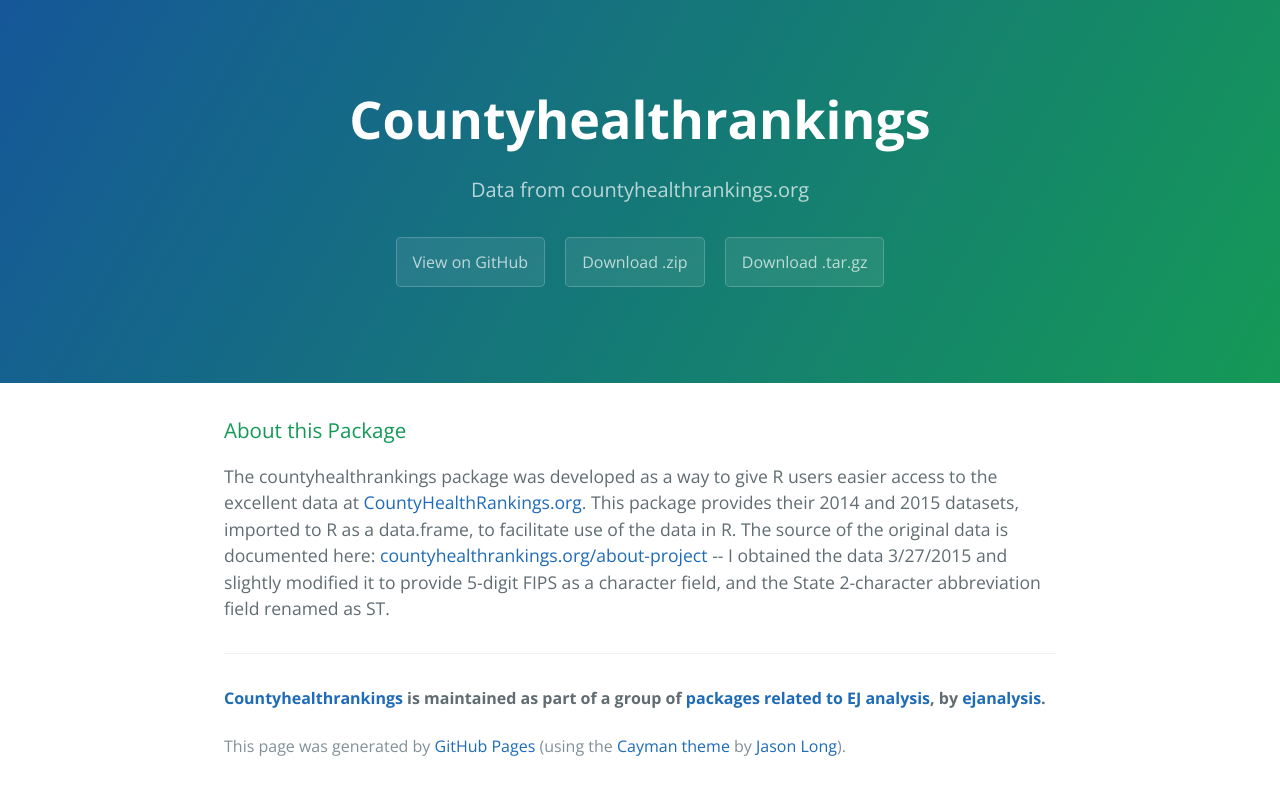
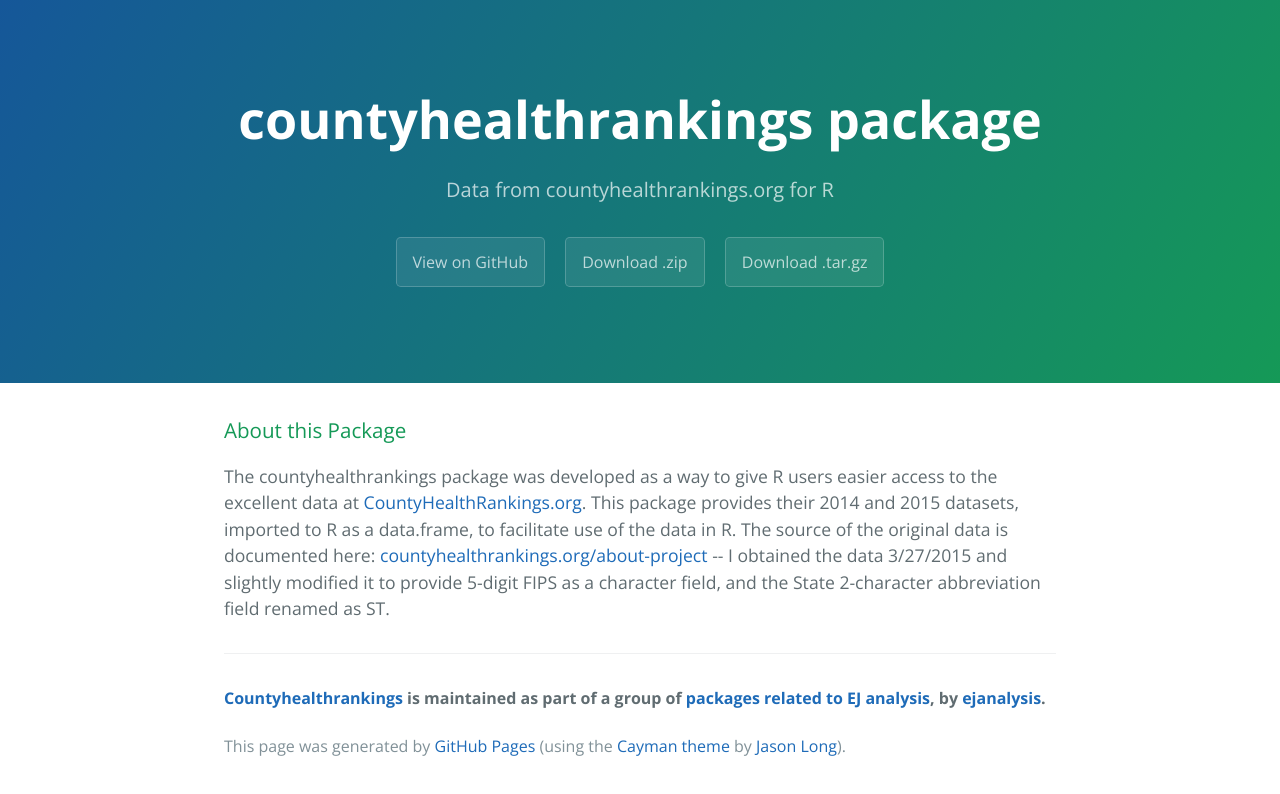
Before and after one commit to ejanalysis/countyhealthrankings, a plain HTML site: page index.html in a window 1280 px wide. Drawn offline with nearby package versions, Linux system fonts and the light colour scheme.

Commit message:
edits to index.html

```diff
--- a/index.html
+++ b/index.html
@@ -2,7 +2,7 @@
 <html lang="en-us">
   <head>
     <meta charset="UTF-8">
-    <title>Countyhealthrankings by ejanalysis</title>
+    <title>countyhealthrankings package</title>
     <meta name="viewport" content="width=device-width, initial-scale=1">
     <link rel="stylesheet" type="text/css" href="stylesheets/normalize.css" media="screen">
     <link href='http://fonts.googleapis.com/css?family=Open+Sans:400,700' rel='stylesheet' type='text/css'>
@@ -11,8 +11,8 @@
   </head>
   <body>
     <section class="page-header">
-      <h1 class="project-name">Countyhealthrankings</h1>
-      <h2 class="project-tagline">Data from countyhealthrankings.org</h2>
+      <h1 class="project-name">countyhealthrankings package</h1>
+      <h2 class="project-tagline">Data from countyhealthrankings.org for R</h2>
       <a href="https://github.com/ejanalysis/countyhealthrankings" class="btn">View on GitHub</a>
       <a href="https://github.com/ejanalysis/countyhealthrankings/zipball/master" class="btn">Download .zip</a>
       <a href="https://github.com/ejanalysis/countyhealthrankings/tarball/master" class="btn">Download .tar.gz</a>
```
